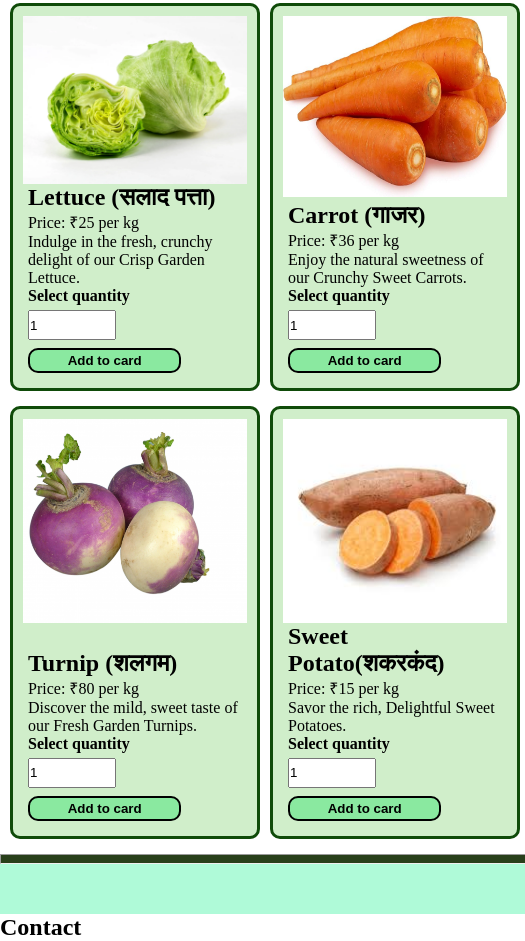
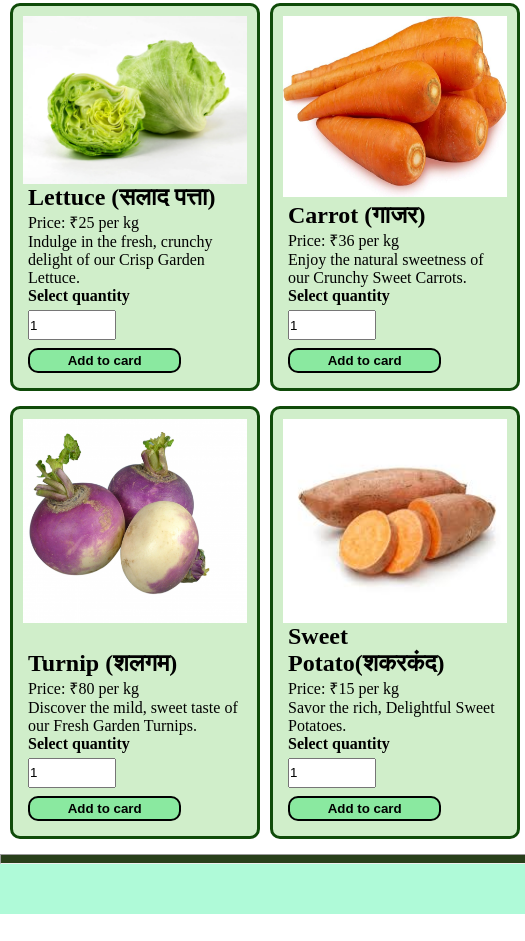
Before and after one commit to AKashAMode/vegetableshop, a plain HTML site: page index.html in a window 1280 px wide. Shown: the part 533-1474 px from the top of the page, 0-525 px from the left. After the commit the page ends 1447 px from the top, so only its background shows below. Drawn offline with Linux system fonts and the light colour scheme.

Commit message:
removed div

```diff
--- a/index.html
+++ b/index.html
@@ -232,11 +232,6 @@
         <h2 class="head-center">Veggi Shop<img src="./png/groceries.png" id="groceries-img"></h2>
       </div>
 
-      <div>
-        <h2>Contact</h2>
-
-      </div>
-
     </footer>
 
 
```
